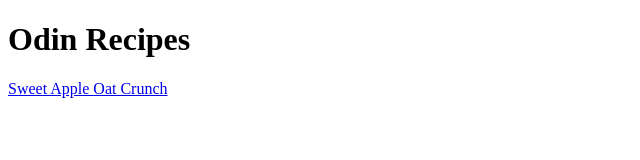
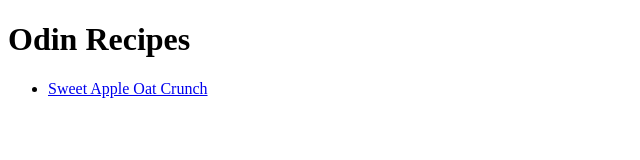
Before and after one commit to DanLi2004/odin-recipes, a plain HTML site: page index.html in a window 1280 px wide. Shown: the full height of the page, 0-640 px from the left. Drawn offline with Linux system fonts and the light colour scheme.

Commit message:
link reformat

```diff
--- a/index.html
+++ b/index.html
@@ -7,6 +7,8 @@
 
 <body>
   <h1>Odin Recipes</h1>
-  <a href="./recipes/AppleOatCrunch.html">Sweet Apple Oat Crunch</a>
+  <ul>
+    <li><a href="./recipes/AppleOatCrunch.html">Sweet Apple Oat Crunch</a></li>
+  </ul>
 </body>
 </html>
```
Also changed, not shown: recipes/AppleOatCrunch.html (+1 -1 lines).
